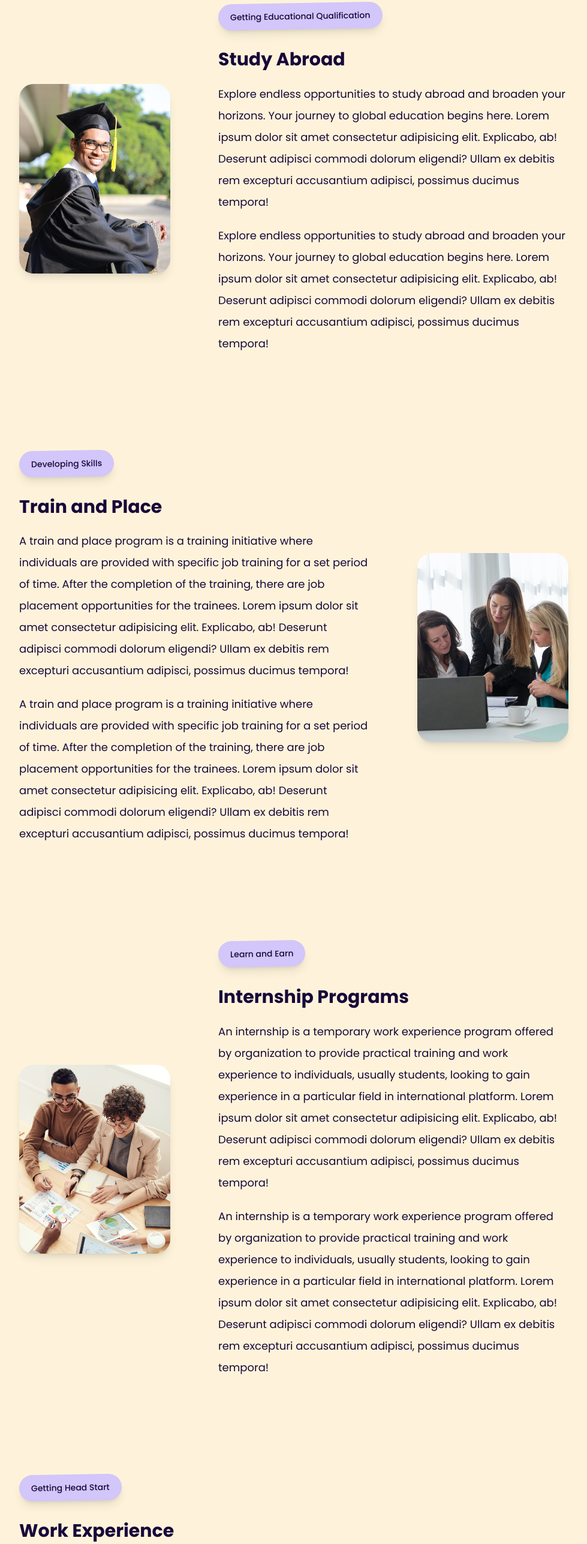
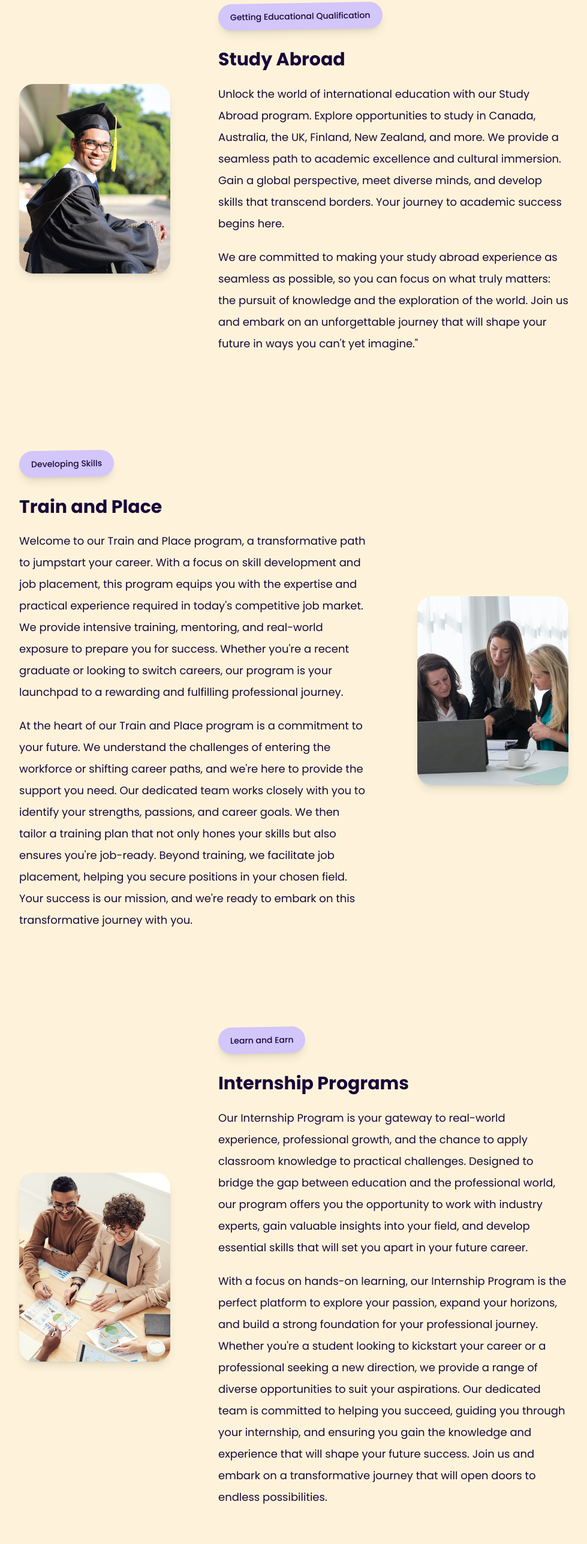
Before and after one commit to sonish069/Marigold, a website: page index.html in a window 1280 px wide. Shown: the part 1609-4183 px from the top of the page at 60% size, without its empty margins (150-1129 px from the left). Drawn offline with Linux system fonts and the light colour scheme.

Commit message:
description added for programs

```diff
--- a/index.html
+++ b/index.html
@@ -253,12 +253,10 @@
                     Study Abroad
                 </h1>
                 <p class="text-center lg:text-left">
-                    Explore endless opportunities to study abroad and broaden your horizons. Your journey to global education begins here.
-                    Lorem ipsum dolor sit amet consectetur adipisicing elit. Explicabo, ab! Deserunt adipisci commodi dolorum eligendi? Ullam ex debitis rem excepturi accusantium adipisci, possimus ducimus tempora!
+                    Unlock the world of international education with our Study Abroad program. Explore opportunities to study in Canada, Australia, the UK, Finland, New Zealand, and more. We provide a seamless path to academic excellence and cultural immersion. Gain a global perspective, meet diverse minds, and develop skills that transcend borders. Your journey to academic success begins here.
                 </p>
                 <p class="text-center lg:text-left">
-                    Explore endless opportunities to study abroad and broaden your horizons. Your journey to global education begins here.
-                    Lorem ipsum dolor sit amet consectetur adipisicing elit. Explicabo, ab! Deserunt adipisci commodi dolorum eligendi? Ullam ex debitis rem excepturi accusantium adipisci, possimus ducimus tempora!
+                    We are committed to making your study abroad experience as seamless as possible, so you can focus on what truly matters: the pursuit of knowledge and the exploration of the world. Join us and embark on an unforgettable journey that will shape your future in ways you can't yet imagine."
                 </p>
                     <!-- <a href="#" class="btn btn-blue">Know More</a> -->
             </div>
@@ -280,12 +278,10 @@
                     Train and Place
                 </h1>
                 <p class="text-center lg:text-left">
-                    A train and place program is a training initiative where individuals are provided with specific job training for a set period of time. After the completion of the training, there are job placement opportunities for the trainees.
-                    Lorem ipsum dolor sit amet consectetur adipisicing elit. Explicabo, ab! Deserunt adipisci commodi dolorum eligendi? Ullam ex debitis rem excepturi accusantium adipisci, possimus ducimus tempora!
+                    Welcome to our Train and Place program, a transformative path to jumpstart your career. With a focus on skill development and job placement, this program equips you with the expertise and practical experience required in today's competitive job market. We provide intensive training, mentoring, and real-world exposure to prepare you for success. Whether you're a recent graduate or looking to switch careers, our program is your launchpad to a rewarding and fulfilling professional journey.
                 </p>
                 <p class="text-center lg:text-left">
-                    A train and place program is a training initiative where individuals are provided with specific job training for a set period of time. After the completion of the training, there are job placement opportunities for the trainees.
-                    Lorem ipsum dolor sit amet consectetur adipisicing elit. Explicabo, ab! Deserunt adipisci commodi dolorum eligendi? Ullam ex debitis rem excepturi accusantium adipisci, possimus ducimus tempora!
+                    At the heart of our Train and Place program is a commitment to your future. We understand the challenges of entering the workforce or shifting career paths, and we're here to provide the support you need. Our dedicated team works closely with you to identify your strengths, passions, and career goals. We then tailor a training plan that not only hones your skills but also ensures you're job-ready. Beyond training, we facilitate job placement, helping you secure positions in your chosen field. Your success is our mission, and we're ready to embark on this transformative journey with you.
                 </p>
                     <!-- <a href="#" class="btn btn-blue">Know More</a> -->
             </div>
@@ -306,12 +302,10 @@
                         Internship Programs
                     </h1>
                     <p class="text-center lg:text-left">
-                        An internship is a temporary work experience program offered by organization to provide practical training and work experience to individuals, usually students, looking to gain experience in a particular field in international platform.
-                        Lorem ipsum dolor sit amet consectetur adipisicing elit. Explicabo, ab! Deserunt adipisci commodi dolorum eligendi? Ullam ex debitis rem excepturi accusantium adipisci, possimus ducimus tempora!
+                        Our Internship Program is your gateway to real-world experience, professional growth, and the chance to apply classroom knowledge to practical challenges. Designed to bridge the gap between education and the professional world, our program offers you the opportunity to work with industry experts, gain valuable insights into your field, and develop essential skills that will set you apart in your future career.
                     </p>
                     <p class="text-center lg:text-left">
-                        An internship is a temporary work experience program offered by organization to provide practical training and work experience to individuals, usually students, looking to gain experience in a particular field in international platform.
-                        Lorem ipsum dolor sit amet consectetur adipisicing elit. Explicabo, ab! Deserunt adipisci commodi dolorum eligendi? Ullam ex debitis rem excepturi accusantium adipisci, possimus ducimus tempora!
+                        With a focus on hands-on learning, our Internship Program is the perfect platform to explore your passion, expand your horizons, and build a strong foundation for your professional journey. Whether you're a student looking to kickstart your career or a professional seeking a new direction, we provide a range of diverse opportunities to suit your aspirations. Our dedicated team is committed to helping you succeed, guiding you through your internship, and ensuring you gain the knowledge and experience that will shape your future success. Join us and embark on a transformative journey that will open doors to endless possibilities.
                     </p>
                         <!-- <a href="#" class="btn btn-blue">Know More</a> -->
                 </div>
@@ -333,12 +327,10 @@
                         Work Experience
                     </h1>
                     <p class="text-center lg:text-left">
-                        Get professional working and learning environment with international work experience for your career upliftment.
-                        Lorem ipsum dolor sit amet consectetur adipisicing elit. Explicabo, ab! Deserunt adipisci commodi dolorum eligendi? Ullam ex debitis rem excepturi accusantium adipisci, possimus ducimus tempora!
+                        Our Work Experience program is carefully crafted to provide individuals with valuable opportunities to gain real-world exposure and enhance their professional skills. Whether you're a student looking to complement your academic knowledge or a professional seeking a career change, our program offers a pathway to hands-on learning.
                     </p>
                     <p class="text-center lg:text-left">
-                        Get professional working and learning environment with international work experience for your career upliftment.
-                        Lorem ipsum dolor sit amet consectetur adipisicing elit. Explicabo, ab! Deserunt adipisci commodi dolorum eligendi? Ullam ex debitis rem excepturi accusantium adipisci, possimus ducimus tempora!
+                        You'll have the chance to work alongside industry experts, tackle challenges, and build a solid foundation for your future career. With our program, you'll develop practical skills, expand your network, and gain insights that go beyond textbooks. We are committed to guiding you through this enriching experience, ensuring that you emerge with the confidence and capabilities to excel in your chosen field. Join us and embark on a journey that will not only enhance your résumé but also enrich your career prospects.
                     </p>
                         <!-- <a href="#" class="btn btn-blue">Know More</a> -->
                 </div>
```
Also changed, not shown: css/main.css.
